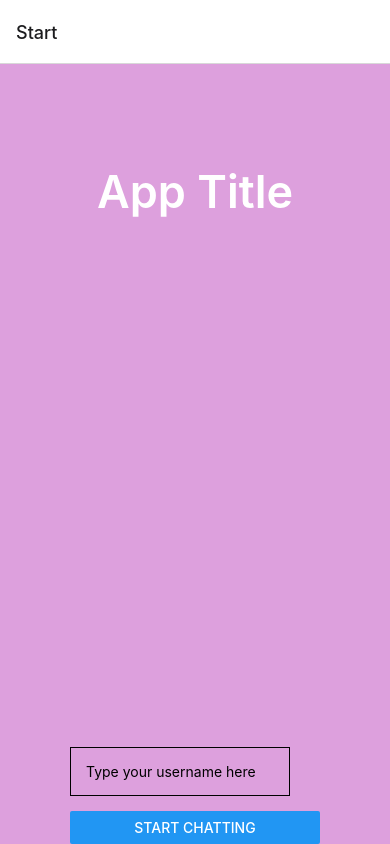
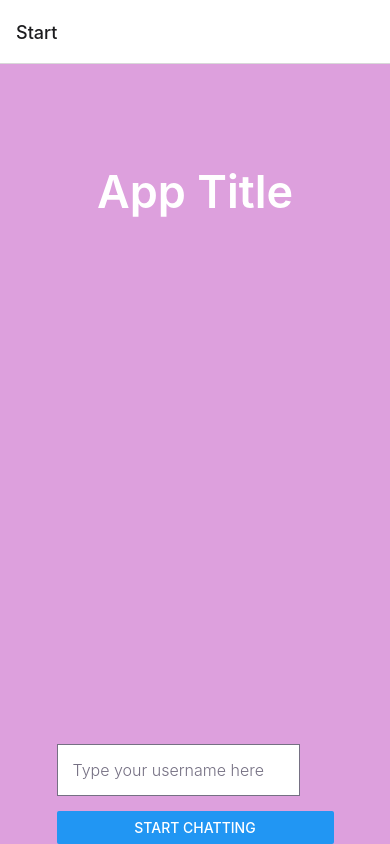
Before and after one commit to SeresBeata/achievement-6, a React Native app: screen /Start in a window 390 px wide. Built offline with nearby package versions, Linux system fonts and the light colour scheme.

Commit message:
Create style for textInput at Start.js
Create style for textInput and use placeholderTextColor to change the color of placeholder.

```diff
--- a/components/Start.js
+++ b/components/Start.js
@@ -11,6 +11,7 @@ const Start = ({ navigation }) => {
         <TextInput
           style={styles.textInput}
           placeholder="Type your username here"
+          placeholderTextColor="#757083"
         ></TextInput>
         <Button
           title="Start Chatting"
@@ -47,9 +48,14 @@ const styles = StyleSheet.create({
   textInput: {
     width: '88%',
     padding: 15,
-    borderWidth: 1,
     marginTop: 15,
     marginBottom: 15,
+    borderWidth: 1,
+    borderColor: '#757083',
+    backgroundColor: 'white',
+    fontSize: 16,
+    fontWeight: '300',
+    color: '#757083',
   },
 });
 
```
